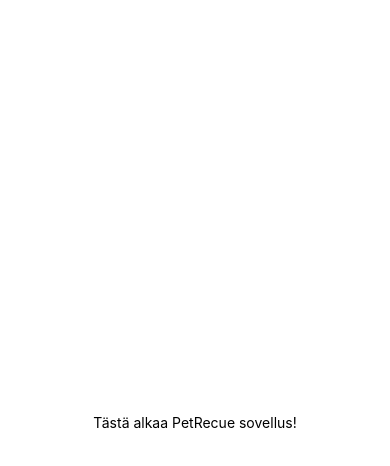
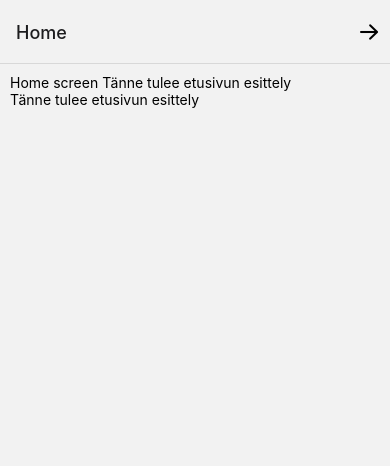
Before and after one commit to TVT22KMO-Mobiilikehitysprojekti-Ryhma6/PetRescue, a React Native app: screen /Home in a window 390 px wide. Shown: the top 466 px of the page. Built offline with nearby package versions, Linux system fonts and the light colour scheme.

Commit message:
firebase ja react navigation lisätty

```diff
--- a/App.js
+++ b/App.js
@@ -1,12 +1,28 @@
+import { NavigationContainer } from '@react-navigation/native';
+import { createNativeStackNavigator } from '@react-navigation/native-stack';
+import React from 'react';
+import HomeScreen from './HomeScreen';
+import SearchPetScreen from './SearchPetScreen';
+
 import { StatusBar } from 'expo-status-bar';
 import { StyleSheet, Text, View } from 'react-native';
 
 export default function App() {
+  const Stack = createNativeStackNavigator();
+
   return (
-    <View style={styles.container}>
-      <Text>Tästä alkaa PetRecue sovellus!</Text>
-      <StatusBar style="auto" />
-    </View>
+    <NavigationContainer>
+      <Stack.Navigator initialRouteName="Home">
+        <Stack.Screen
+          name="Home"
+          component={HomeScreen}
+          options= {{
+            title: 'Home',
+            headerTitle: 'Home',
+          }}
+        />
+      </Stack.Navigator>
+    </NavigationContainer>
   );
 }
 
--- /dev/null
+++ b/HomeScreen.js
@@ -0,0 +1,42 @@
+import React, { useLayoutEffect, useState } from 'react';
+import { StyleSheet, View, Text, TextInput } from 'react-native';
+import {AntDesign} from '@expo/vector-icons';
+//import React, { useEffect, useState } from 'react';
+
+export default function HomeScreen({navigation}) {
+    const [message, setMessage] = useState('Tänne tulee etusivun esittely');
+
+    useLayoutEffect(() => {
+        navigation.setOptions({
+            headerStyle: {
+                backgroundColor: 'f0f0f0'
+            },
+            headerRight: () => (
+
+                <AntDesign
+                style={styles.navButton}
+                name='arrowright'
+                size={24}
+                onPress={() => navigation.navigate('Second', {message: message})}
+                />
+            )
+        })
+    }, [message])
+
+    return (
+        <View style={styles.container}>
+            <Text>Home screen {message}</Text>
+            <TextInput onChangeText={text => setMessage(text)} value={message} placeholder="Type Message here"/>
+        </View>
+    )
+}
+
+const styles = StyleSheet.create({
+    container: {
+        padding: 10,
+    },
+    navButton: {
+        marginRight: 5,
+        padding: 4,
+    }
+});
```
Also changed, not shown: package.json (+6 -1 lines), ContactInformationScreen.js (added), PetInfoScreen.js (added), SearchPetScreen.js (added), 1 other file (tests, documents, lock files or other folders).
